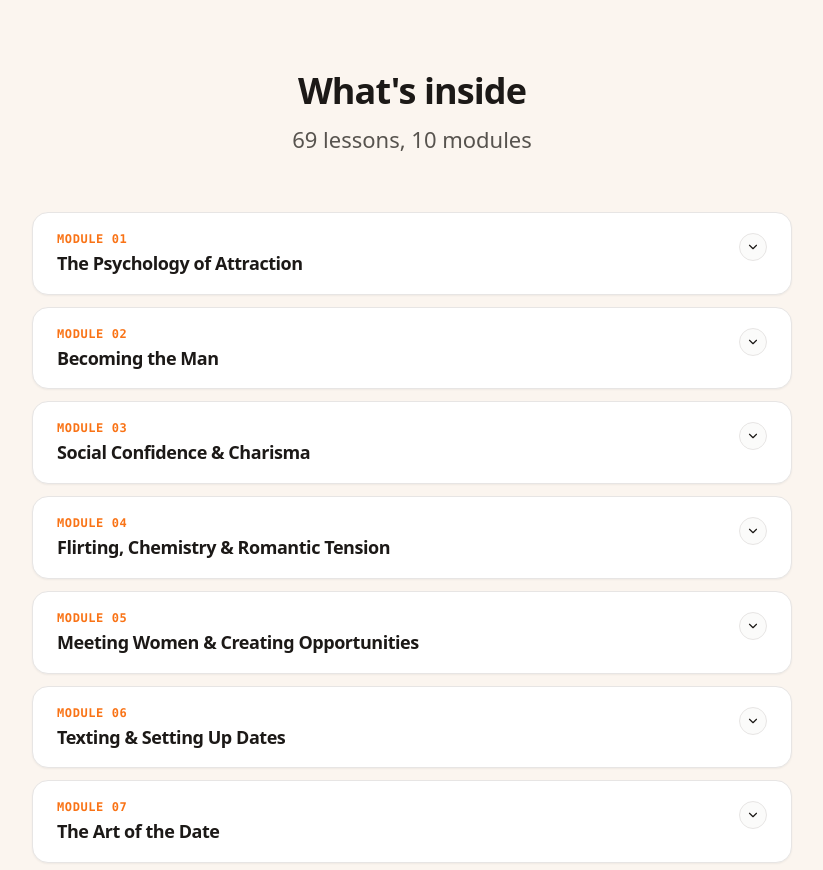
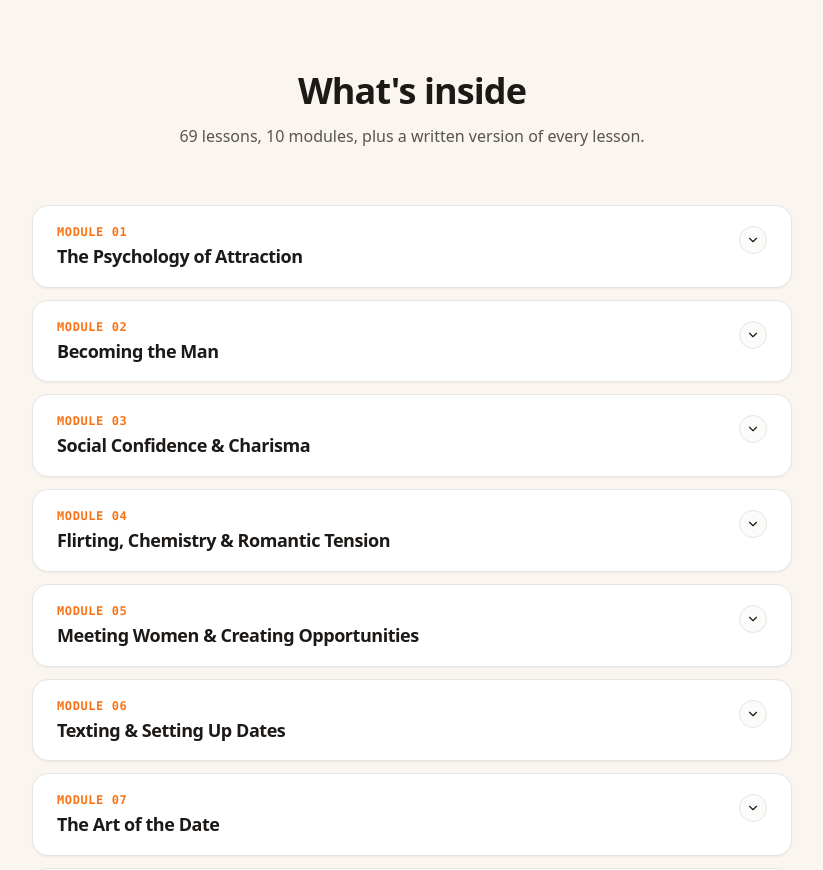
Before and after one commit to Ravishankar802/The-Plugd, a Next.js app: page / in a window 1280 px wide. Shown: the part 2620-3490 px from the top of the page, without its empty margins (228-1051 px from the left). Built offline with nearby package versions, Linux system fonts and the light colour scheme.

Commit message:
style(curriculum): update What's inside subtitle to subtle 15-16px text with written version inclusion

```diff
--- a/src/components/DatingPlaybookCurriculum.tsx
+++ b/src/components/DatingPlaybookCurriculum.tsx
@@ -34,8 +34,8 @@ export default function DatingPlaybookCurriculum({
           <h2 className="text-3xl sm:text-4xl font-bold tracking-tight text-[#1c1917]">
             What&apos;s inside
           </h2>
-          <p className="mt-2.5 sm:mt-3 text-base sm:text-lg md:text-[22px] text-[#57534e] leading-normal max-w-2xl mx-auto">
-            {TOTAL_LESSONS_COUNT} lessons, {TOTAL_MODULES_COUNT} modules
+          <p className="mt-2.5 sm:mt-3 text-[15px] sm:text-base text-[#57534e] leading-relaxed max-w-2xl mx-auto">
+            {TOTAL_LESSONS_COUNT} lessons, {TOTAL_MODULES_COUNT} modules, plus a written version of every lesson.
           </p>
         </div>
 
```
